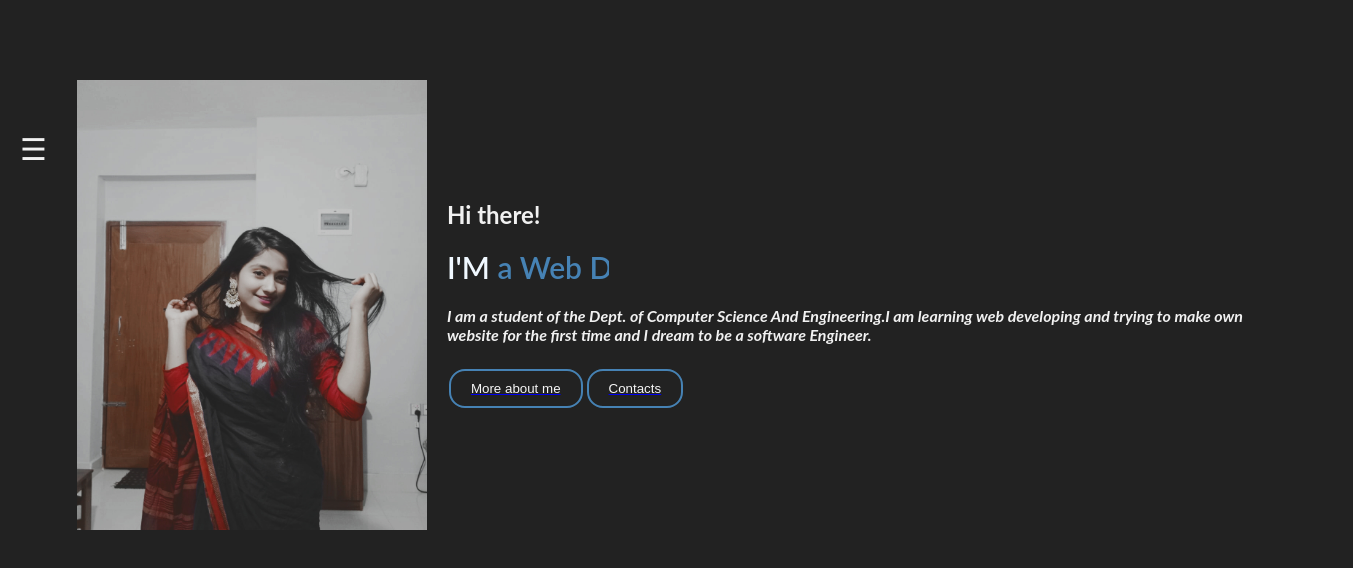
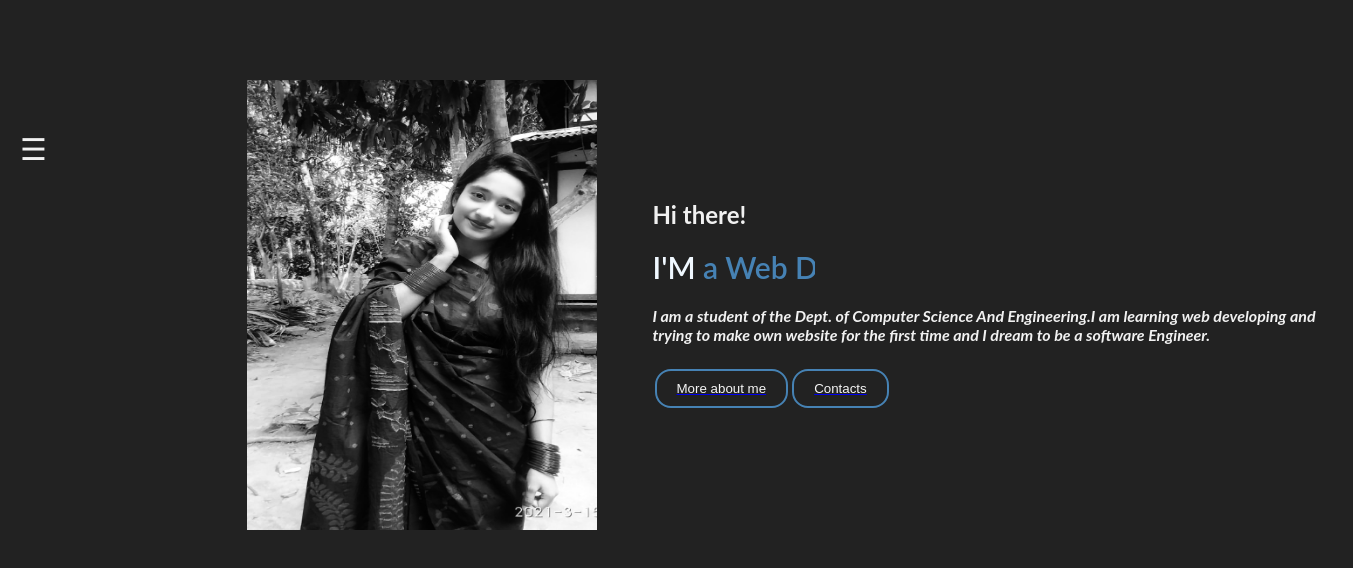
Before and after one commit to shahrinaSabrin/learning_project, a plain HTML site: page index.html in a window 1280 px wide. Shown: the whole page, 1353 px wide, since content can reach past the window. Drawn offline with Linux system fonts and the light colour scheme.

Commit message:
photo update

```diff
--- a/index.html
+++ b/index.html
@@ -10,7 +10,7 @@
 		<div class="navBar">
 			<div id="mySidenav" class="sidenav">
 			<a href="javascript:void(0)" class="closebtn" onclick="closeNav()">&times;</a>
-			<a href="#"><i class="fa fa-fw fa-home"></i>Home</a>
+			<a href="./index.html"><i class="fa fa-fw fa-home"></i>Home</a>
 			<a href="about.html"><i class="fa fa-fw fa-user"></i>About</a>
 			<a href="./contact.html"><i class="fa fa-fw fa-envelope"></i>Contact</a>
 		</div>
@@ -19,7 +19,7 @@
 <span style="font-size:30px;cursor:pointer" onclick="openNav()">&#9776;</span>
 	</div>
 	<div class="photo">
-		<img src="./image/IMG_20210423_101823.jpg" alt="" height="450px" width="350px">
+		<img src="./image/IMG_20210322_150634-01.jpeg" alt="" height="450px" width="350px">
 	</div>
 	<div class="info">
 		<p><h2>Hi there!</h2></p>
--- a/my_website.css
+++ b/my_website.css
@@ -14,7 +14,7 @@ body {
 }
 .photo{
 	position: relative;
-	left: 30px;
+	left: 200px;
 	width: 30%;
 	margin-top: 50px;
 }
@@ -24,6 +24,9 @@ body {
 	top: 20px;
 }
 .info{
+  width: 700px;
+  position: relative;
+  left: 180px;
 	margin-top: 150px;
 	margin-left: 50px;
 	margin-right: 20px;
```
Also changed, not shown: about.html (+2 -2 lines), contact.html (+1 -1 lines), image/IMG_20210322_150634-01.jpeg (added).
